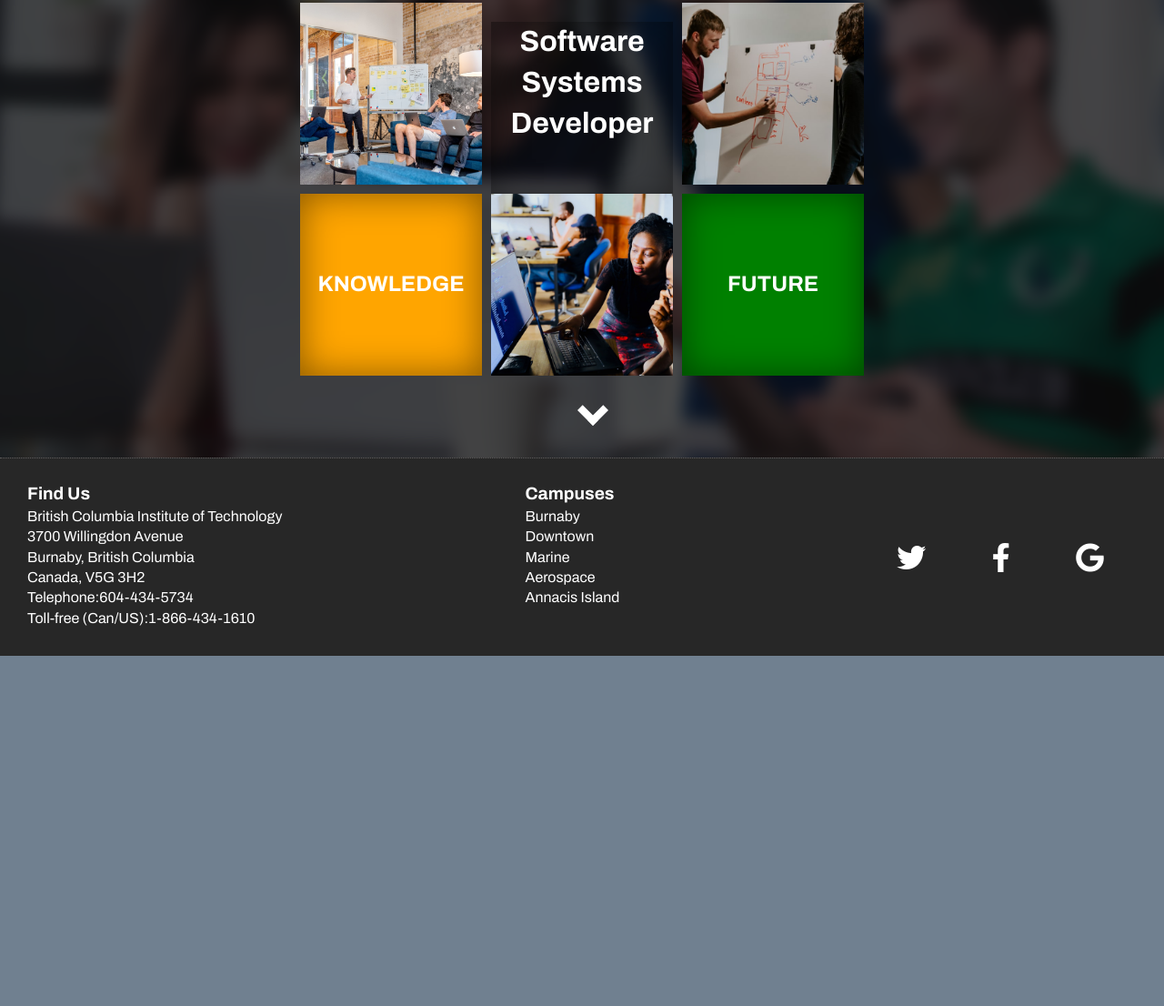
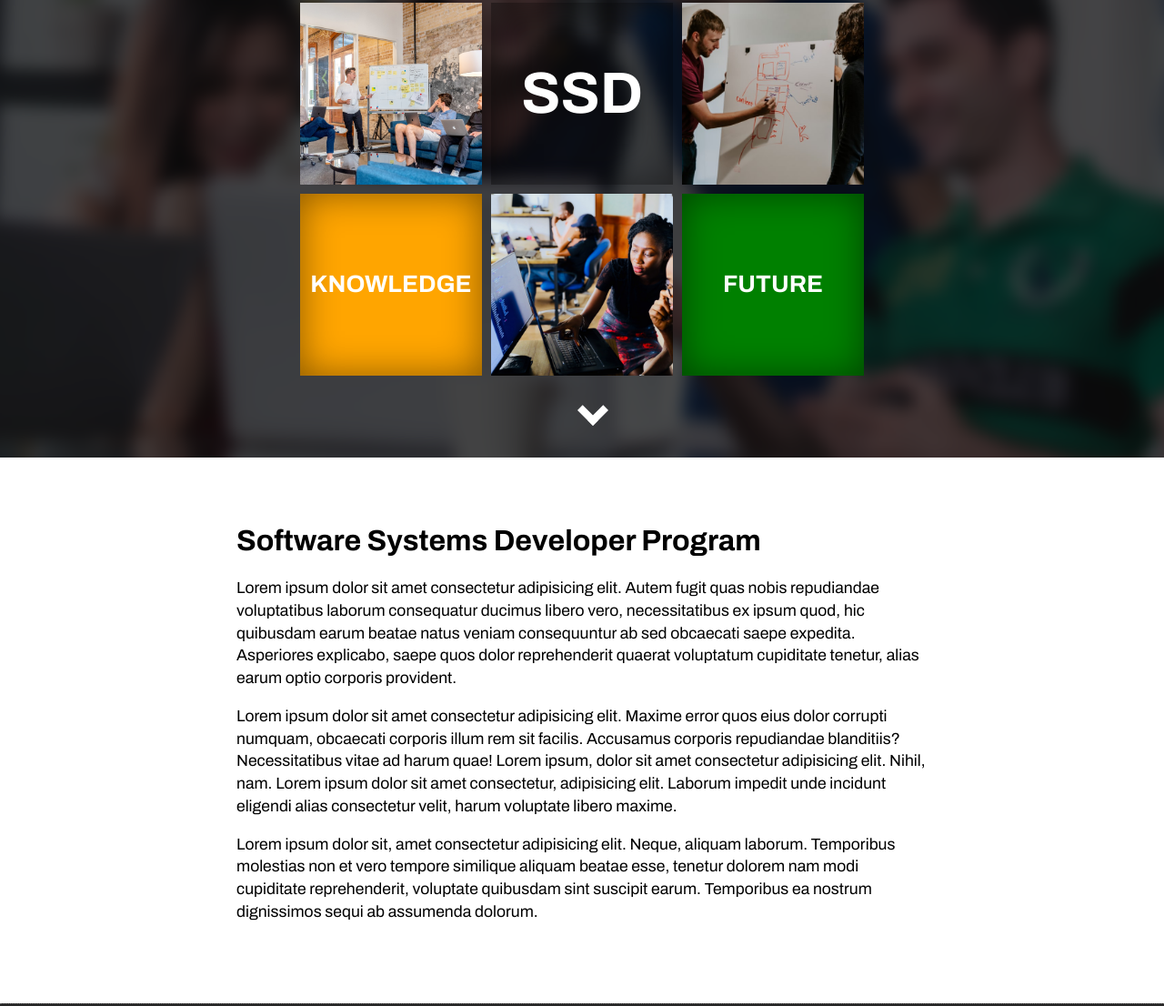
Before and after one commit to thaqueubc/SSD_website, a plain HTML site: page index.html in a window 1280 px wide. Shown: the part 357-1463 px from the top of the page at 91% size. Before the commit the page ends 1078 px from the top, so only its background shows below. Drawn offline with nearby package versions, Linux system fonts and the light colour scheme.

Commit message:
Fixed overview page to be responsive

```diff
--- a/index.html
+++ b/index.html
@@ -10,7 +10,7 @@
     <link rel="stylesheet" href="styles/styles.css">
 </head>
 <body>
-    <div class="wrapper">
+    <div class="wrapper overview-wrapper">
         <header>
             <h1>BCIT</h1>
             <button class="hamburger" id="hamburger">
@@ -40,7 +40,7 @@
         <div class="banner">
             <div class="hero-image"></div>
             <div class="banner-content">
-                <h1 class="banner-box banner-box-title box-e">Software Systems Developer</h1>
+                <h1 class="banner-box banner-box-title box-e">SSD</h1>
                 <img class="banner-box banner-box-image box-b" src="/images/lines-of-code.jpeg" alt="Image 1">
                 <img class="banner-box banner-box-image box-d" src="/images/man-giving-presentation.jpeg" alt="Image 2">
                 <img class="banner-box banner-box-image box-f" src="/images/whiteboarding.jpeg" alt="Image 3">
@@ -53,14 +53,16 @@
 
             <a href="#main"><i class="banner-scroll-icon"></i></a>
         </div><!-- banner end-->
-        <!-- <main id="main">
+        <main id="main">
             <section>
                 <article class="overview">
-                    <h1>Overview</h1>
+                    <h1>Software Systems Developer Program</h1>
                     <p>Lorem ipsum dolor sit amet consectetur adipisicing elit. Autem fugit quas nobis repudiandae voluptatibus laborum consequatur ducimus libero vero, necessitatibus ex ipsum quod, hic quibusdam earum beatae natus veniam consequuntur ab sed obcaecati saepe expedita. Asperiores explicabo, saepe quos dolor reprehenderit quaerat voluptatum cupiditate tenetur, alias earum optio corporis provident.</p>
+                    <p>Lorem ipsum dolor sit amet consectetur adipisicing elit. Maxime error quos eius dolor corrupti numquam, obcaecati corporis illum rem sit facilis. Accusamus corporis repudiandae blanditiis? Necessitatibus vitae ad harum quae! Lorem ipsum, dolor sit amet consectetur adipisicing elit. Nihil, nam. Lorem ipsum dolor sit amet consectetur, adipisicing elit. Laborum impedit unde incidunt eligendi alias consectetur velit, harum voluptate libero maxime.</p>
+                    <p>Lorem ipsum dolor sit, amet consectetur adipisicing elit. Neque, aliquam laborum. Temporibus molestias non et vero tempore similique aliquam beatae esse, tenetur dolorem nam modi cupiditate reprehenderit, voluptate quibusdam sint suscipit earum. Temporibus ea nostrum dignissimos sequi ab assumenda dolorum.</p>
                 </article>
             </section>
-        </main> -->
+        </main>
         <footer>
              <div class="col1">
                  <h2>Find Us</h2>
--- a/scss/_banner-content.scss
+++ b/scss/_banner-content.scss
@@ -3,22 +3,41 @@
   @include absolute-center;
   display: grid;
   grid-gap: 10px;
-  grid-template-columns: repeat(3, 200px);
-  grid-template-rows: repeat(3, 200px);
+  grid-template-columns: repeat(3, auto);
+  grid-template-rows: repeat(3, auto);
   grid-template-areas:
     "a b c"
     "d e f"
     "g h i";
 
   .banner-box {
-    height: 200px;
-    width: 200px;
+    height: 90px;
+    width: 90px;
+      @media (min-width:450px) {
+        height: 140px;
+        width: 140px;
+      }
+      @media (min-width: 680px) {
+        height: 200px;
+        width: 200px;
+      }
+
     box-shadow: inset 0 0 40px #00000079;
-
   }
 
   .banner-box-title {
+    display: flex;
+    justify-content: center;
+    align-items: center;
     text-align: center;
+    margin: 0;
+
+    @media (min-width:450px) {
+      font-size: 3em;
+    }
+    @media (min-width:680px) {
+      font-size: 4em;
+    }
   }
 
   .banner-box-text {
@@ -26,6 +45,14 @@
     justify-content: center;
     align-items: center;
     text-transform: uppercase;
+    font-weight: 400;
+    font-size: .5em;
+    @media (min-width:450px) {
+      font-size: .7em;
+    }
+    @media (min-width:680px) {
+      font-size: 1.1em;
+    }
   }
   .banner-box-text:nth-of-type(1) {
     background-color: blue;
--- a/scss/_contact-form.scss
+++ b/scss/_contact-form.scss
@@ -4,7 +4,8 @@
    form{
        max-width: 500px;
        margin: 0 auto;
-        margin-top: 20px;;
+        margin-top: 20px;
+        padding-bottom: 30px;
         h2{
             @include subheading;
             margin: 5px auto;
--- a/scss/_overview.scss
+++ b/scss/_overview.scss
@@ -0,0 +1,32 @@
+.overview-wrapper {
+  main {
+    padding: 20px;
+     max-width: 800px;
+     margin: 0 auto;
+
+    @media (min-width:680px) {
+       padding: 40px 20px;
+    }
+    @media (min-width:680px) {
+      padding: 70px 20px;
+    }
+
+
+    h1 {
+      margin: 0;
+
+      @media (min-width:450px) {
+        font-size: 1.5em;
+      }
+      @media (min-width:680px) {
+        font-size: 2em;
+      }
+    }
+
+    p {
+      @media (min-width:680px) {
+        font-size: 1.1em;
+      }
+    }
+  }
+}
--- a/scss/styles.scss
+++ b/scss/styles.scss
@@ -15,6 +15,7 @@
 @import 'body';
 @import 'wrapper';
 @import 'container';
+@import 'overview';
 @import 'header';
 @import 'logo';
 @import 'banner';
```
Also changed, not shown: styles/styles.css, 1 other file.
